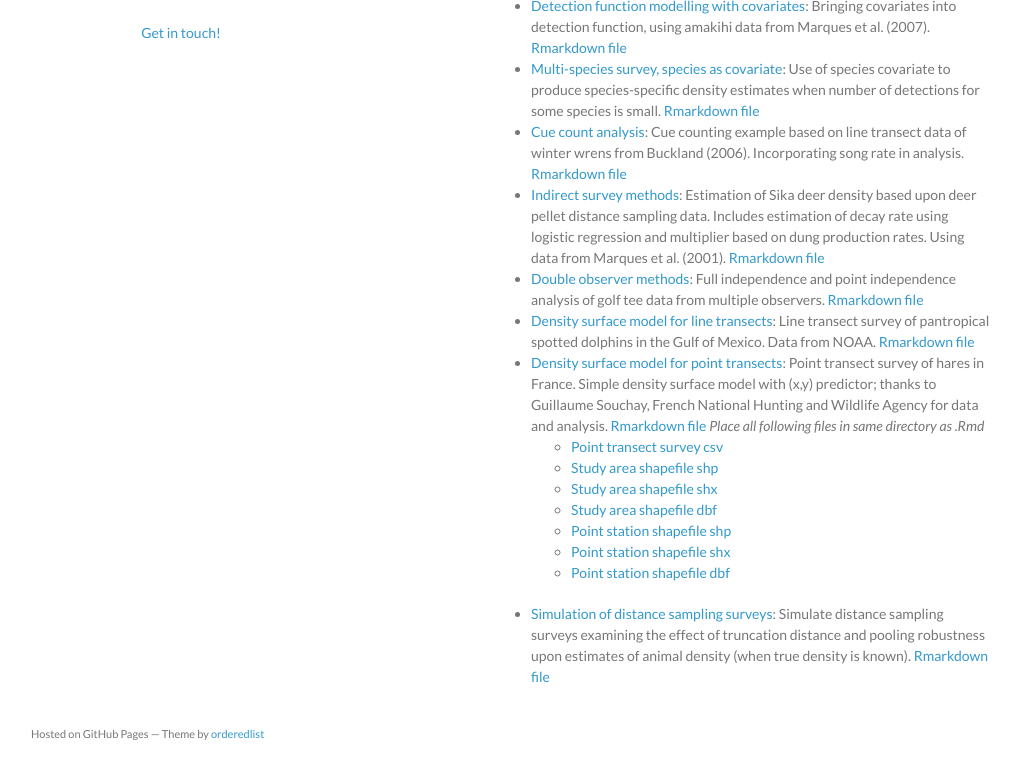
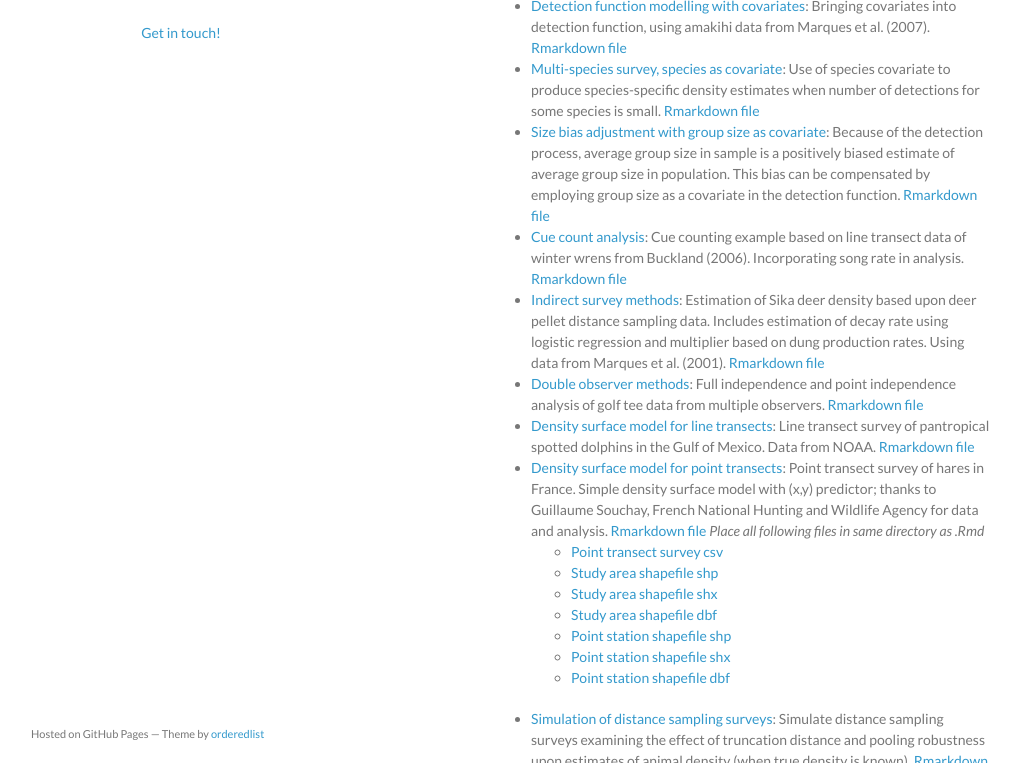
Before and after one commit to distanceexamples/distanceexamples.github.io, a Jekyll site: the page built from index.md, in a window 1280 px wide and 900 px high, scrolled down 648 px, cut to the strip 137-900 px from the top of the window. Shown: the whole strip, without its empty margins (129-1149 px from the left). Built offline with Jekyll 4.4.1, drawn with Linux system fonts in a browser that asks for light colours.

Commit message:
Link up group size covariate example

```diff
--- a/index.md
+++ b/index.md
@@ -20,6 +20,7 @@ Examples below are based upon data sets available in the R packages `dssd` (for
 - [Stratification](Distance-strata/strata-distill.html): Analysis of stratified survey design, including model selection to determine whether stratum-specific detection functions are necessary.  Uses point transect analysis of savannah sparrow data set from Knopf et al. (1988). [Rmarkdown file](Distance-strata/strata-distill.Rmd)
 - [Detection function modelling with covariates](Distance-covariates/covariates-distill.html): Bringing covariates into detection function, using amakihi data from Marques et al. (2007). [Rmarkdown file](Distance-covariates/covariates-distill.Rmd)
 - [Multi-species survey, species as covariate](Distance-spec-covar/species-covariate-distill.html): Use of species covariate to produce species-specific density estimates when number of detections for some species is small. [Rmarkdown file](Distance-spec-covar/species-covariate-distill.Rmd)
+- [Size bias adjustment with group size as covariate](Distance-groupsize/Remedy-size-bias-for-dolphin-surveys.html): Because of the detection process, average group size in sample is a positively biased estimate of average group size in population.  This bias can be compensated by employing group size as a covariate in the detection function. [Rmarkdown file](Distance-groupsize/Remedy-size-bias-for-dolphin-surveys.Rmd)
 - [Cue count analysis](Distance-cues/cuecounts-distill.html): Cue counting example based on line transect data of winter wrens from Buckland (2006).  Incorporating song rate in analysis. [Rmarkdown file](Distance-cues/cuecounts-distill.Rmd)
 - [Indirect survey methods](Distance-mult/multipliers-distill.html): Estimation of Sika deer density based upon deer pellet distance sampling data.  Includes estimation of decay rate using logistic regression and multiplier based on dung production rates.  Using data from Marques et al. (2001). [Rmarkdown file](Distance-mult/multipliers-distill.Rmd)
 - [Double observer methods](mrds-golftees/mrds-golftees-distill.html): Full independence and point independence analysis of golf tee data from multiple observers. [Rmarkdown file](mrds-golftees/mrds-golftees-distill.Rmd)
```
